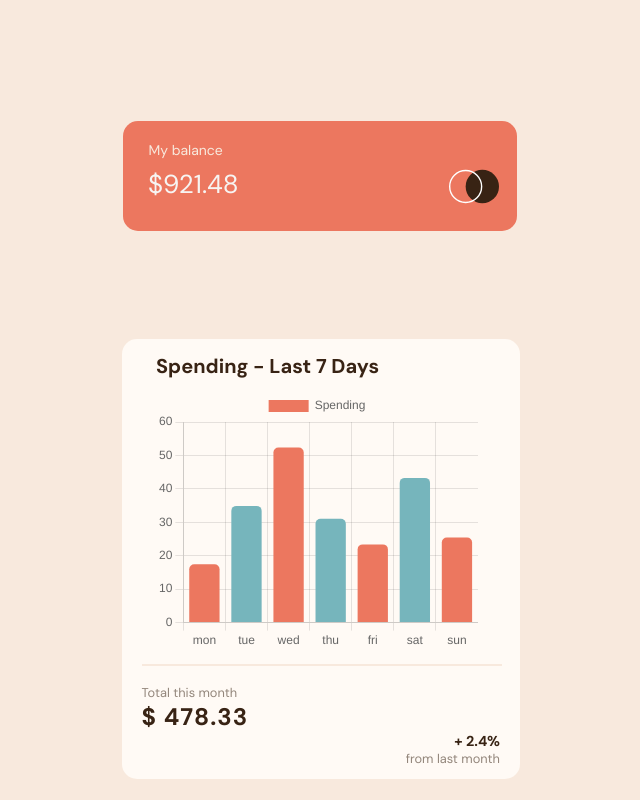
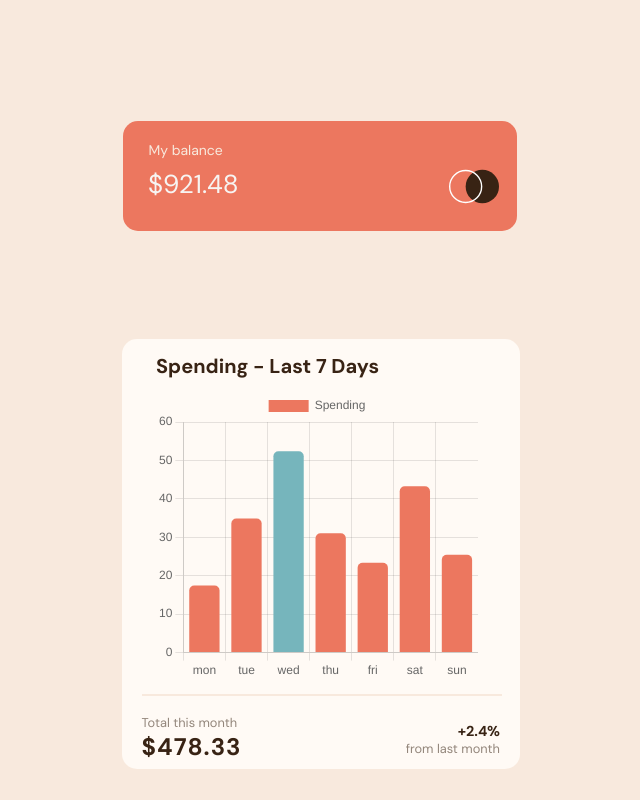
Before and after one commit to Nayab007/React-Chart-Project, a React (Create React App) app: page / in a window 1280 px wide. Shown: the whole page, without its empty margins (320-960 px from the left). Built offline with nearby package versions, Linux system fonts and the light colour scheme.

Commit message:
More CSS changes!

```diff
--- a/src/components/chart/bar.js
+++ b/src/components/chart/bar.js
@@ -13,28 +13,40 @@ defaults.plugins.title.align = "start";
 defaults.plugins.title.font.size = 10;
 defaults.plugins.title.color = "hsl(25, 47%, 15%)";
 
+
 function Barfun() {
   return (
     <div className="container">
       <Bar
         data={{
+
           labels: data.map((data) => data.day),
           datasets: [
+
             {
+
               label: "Spending",
+
               data: data.map((data) => data.amount),
-              backgroundColor: ["hsl(10, 79%, 65%)", "hsl(186, 34%, 60%)"],
+              backgroundColor: data.map((_, index) =>
+                index === 2 ? "hsl(186, 34%, 60%)" : "hsl(10, 79%, 65%)"
+              ),
+
               borderRadius: 5,
+
             },
           ],
+
         }}
         options={{
           plugins: {
             title: {
               text: "Spending - Last 7 Days",
+
               font: {
                 size: 20, // Adjust the font size to your desired value
-                family: "DM Sans"
+                family: "DM Sans",
+
               }
             },
             tooltip: {
@@ -48,7 +60,10 @@ function Barfun() {
 
                   if (context.parsed.y !== null) {
                     label += "$" + context.parsed.y.toFixed(2); // Add dollar sign and format amount
-                  }
+
+                  };
+
+
 
                   return label;
                 },
--- a/src/components/chart/chart.css
+++ b/src/components/chart/chart.css
@@ -14,6 +14,7 @@
   margin-top: -36%;
   margin-left: 34.5%;
   padding:  20px;
+  padding-bottom: 10px;
   display: flex;
   align-items: left;
   flex-direction: column;
@@ -41,12 +42,13 @@
   font-weight: 400;
   text-align: right;
   margin: 0;
+  padding-bottom: 10px;
 }
 
 .amount1 {
   font-size: 1.5rem;
   font-weight: 700;
-  margin: 10;
+  margin: -15;
   letter-spacing: 1px;
   text-align: left;
   color: var(--dark-brown);
@@ -57,6 +59,6 @@
   font-size: 0.9rem;
   font-family: "DM Sans";
   text-align: right;
-  margin: 0;
+  margin-top: -40px;
   color: var(--dark-brown);
 }
--- a/src/components/chart/chart.js
+++ b/src/components/chart/chart.js
@@ -8,8 +8,8 @@ function Chart() {
       <Barfun /> {/* Corrected the tag to properly render the Bar component */}
       <hr className="line" />
       <div className="bottomText">Total this month</div>
-      <div className="amount1">$ 478.33</div>
-      <div className="amount2">+ 2.4%</div>
+      <div className="amount1">$478.33</div>
+      <div className="amount2">+2.4%</div>
       <div className="bottomText1">from last month</div>
     </div>
   );
```
